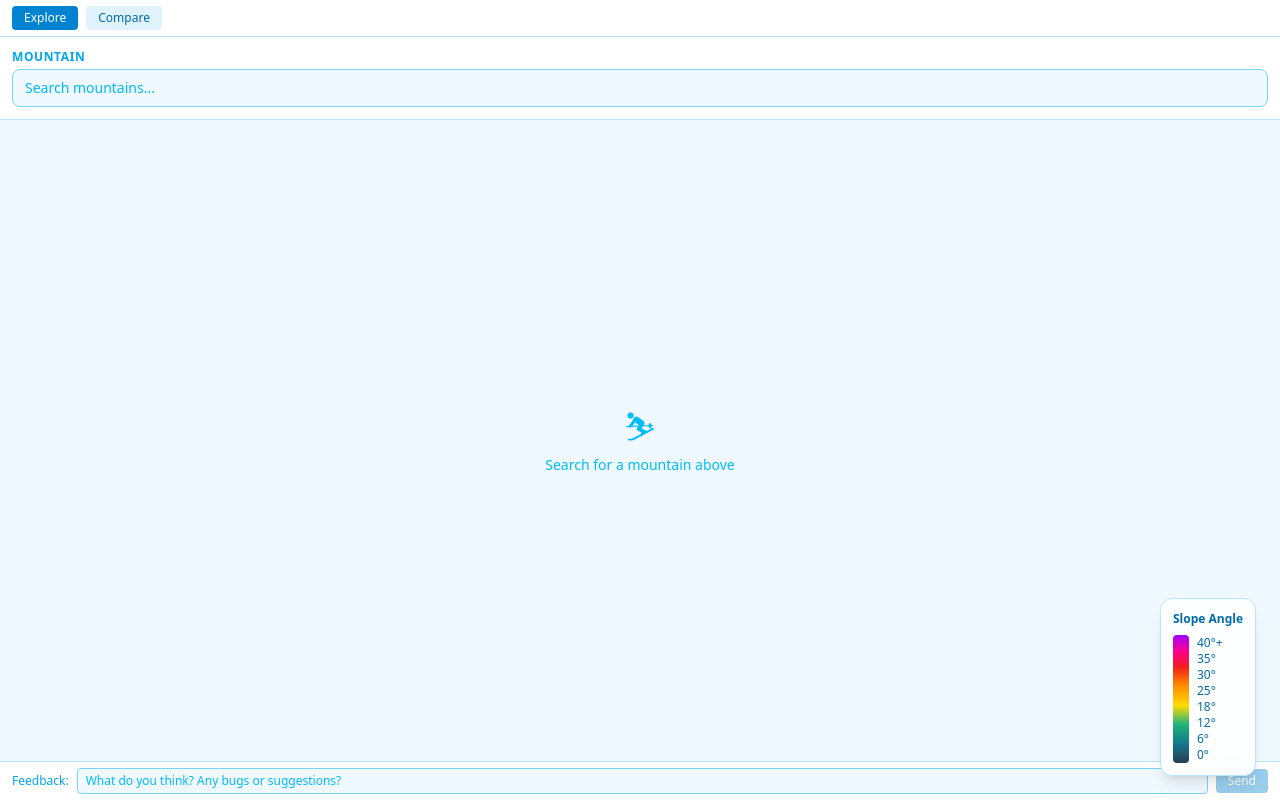
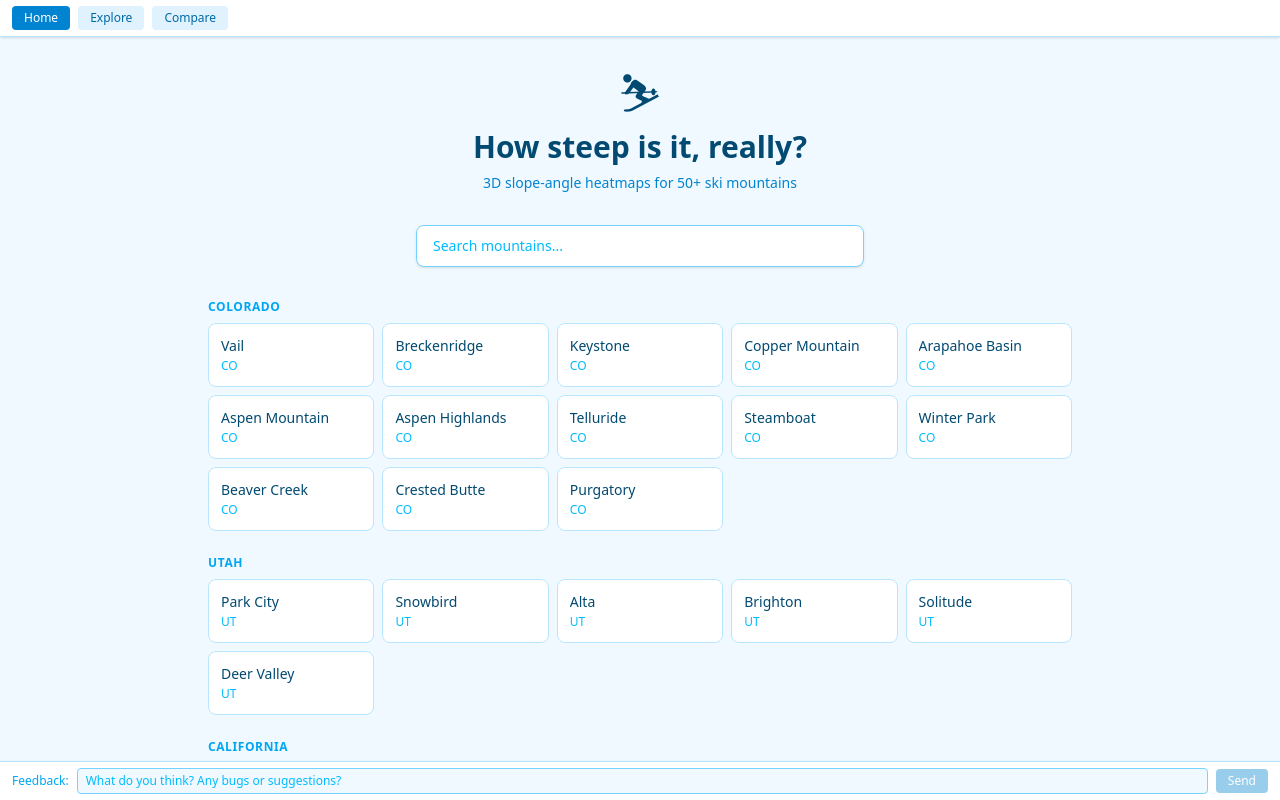
Before and after one commit to mhoroho/ski, a React (Vite) app: page / in a window 1280 px wide. Built offline with nearby package versions, Linux system fonts and the light colour scheme.

Commit message:
Add home page with mountain grid grouped by state
Hero section with tagline, search filter, and clickable
mountain cards grouped by state/province. Clicking a card
navigates to Explore with that mountain pre-loaded.

Co-Authored-By: Claude Opus 4.6 <noreply@anthropic.com>

```diff
--- a/src/App.tsx
+++ b/src/App.tsx
@@ -1,17 +1,37 @@
 import { useState } from 'react';
+import type { Mountain } from './types';
 import { MountainPane } from './components/MountainPane';
 import { ColorLegend } from './components/ColorLegend';
 import { FeedbackBar } from './components/FeedbackBar';
+import { HomePage } from './components/HomePage';
+
+type Page = 'home' | 'explore' | 'compare';
 
 function App() {
-  const [page, setPage] = useState<'explore' | 'compare'>('explore');
+  const [page, setPage] = useState<Page>('home');
+  const [initialMountain, setInitialMountain] = useState<Mountain | undefined>();
+
+  const goToExplore = (mountain?: Mountain) => {
+    setInitialMountain(mountain);
+    setPage('explore');
+  };
 
   return (
     <div className="flex flex-col h-screen bg-sky-50 text-sky-900">
       {/* Nav bar */}
       <div className="flex items-center gap-2 px-3 py-1.5 bg-white border-b border-sky-200 shadow-sm">
         <button
-          onClick={() => setPage('explore')}
+          onClick={() => setPage('home')}
+          className={`px-3 py-1 text-xs rounded transition-colors ${
+            page === 'home'
+              ? 'bg-sky-600 text-white'
+              : 'bg-sky-100 text-sky-700 hover:bg-sky-200'
+          }`}
+        >
+          Home
+        </button>
+        <button
+          onClick={() => goToExplore()}
           className={`px-3 py-1 text-xs rounded transition-colors ${
             page === 'explore'
               ? 'bg-sky-600 text-white'
@@ -34,9 +54,11 @@ function App() {
 
       {/* Page content */}
       <div className="flex-1 flex min-h-0">
-        {page === 'explore' ? (
+        {page === 'home' ? (
+          <HomePage onSelectMountain={goToExplore} />
+        ) : page === 'explore' ? (
           <div className="w-full flex flex-col">
-            <MountainPane label="Mountain" trailListSide="right" />
+            <MountainPane label="Mountain" trailListSide="right" initial={initialMountain} />
           </div>
         ) : (
           <>
@@ -62,7 +84,7 @@ function App() {
         )}
       </div>
 
-      <ColorLegend />
+      {page !== 'home' && <ColorLegend />}
       <FeedbackBar />
     </div>
   );
--- /dev/null
+++ b/src/components/HomePage.tsx
@@ -0,0 +1,91 @@
+import { useState } from 'react';
+import type { Mountain } from '../types';
+import { MOUNTAINS } from '../data/mountains';
+
+interface Props {
+  onSelectMountain: (mountain: Mountain) => void;
+}
+
+// Group mountains by state
+function groupByState(mountains: Mountain[]): Map<string, Mountain[]> {
+  const groups = new Map<string, Mountain[]>();
+  for (const m of mountains) {
+    const existing = groups.get(m.state) || [];
+    existing.push(m);
+    groups.set(m.state, existing);
+  }
+  return groups;
+}
+
+const STATE_NAMES: Record<string, string> = {
+  CO: 'Colorado', UT: 'Utah', CA: 'California', MT: 'Montana',
+  WY: 'Wyoming', ID: 'Idaho', NM: 'New Mexico', VT: 'Vermont',
+  NH: 'New Hampshire', ME: 'Maine', NY: 'New York', WA: 'Washington',
+  OR: 'Oregon', AK: 'Alaska', MI: 'Michigan', WV: 'West Virginia',
+  BC: 'British Columbia', QC: 'Quebec',
+};
+
+export function HomePage({ onSelectMountain }: Props) {
+  const [query, setQuery] = useState('');
+
+  const filtered = query.trim()
+    ? MOUNTAINS.filter((m) =>
+        `${m.name} ${m.state} ${STATE_NAMES[m.state] || ''}`.toLowerCase().includes(query.toLowerCase())
+      )
+    : MOUNTAINS;
+
+  const groups = groupByState(filtered);
+
+  return (
+    <div className="flex-1 overflow-y-auto">
+      <div className="max-w-4xl mx-auto px-4 py-8">
+        {/* Hero */}
+        <div className="text-center mb-8">
+          <div className="text-5xl mb-3">⛷</div>
+          <h1 className="text-3xl font-bold text-sky-900 mb-2">How steep is it, really?</h1>
+          <p className="text-sky-600 text-sm">3D slope-angle heatmaps for 50+ ski mountains</p>
+        </div>
+
+        {/* Search */}
+        <div className="max-w-md mx-auto mb-8">
+          <input
+            type="text"
+            value={query}
+            onChange={(e) => setQuery(e.target.value)}
+            placeholder="Search mountains..."
+            className="w-full px-4 py-2.5 bg-white border border-sky-300 rounded-lg text-sky-900 placeholder-sky-400 focus:outline-none focus:ring-2 focus:ring-sky-500 focus:border-transparent text-sm shadow-sm"
+          />
+        </div>
+
+        {/* Mountain grid grouped by state */}
+        {[...groups.entries()].map(([state, mountains]) => (
+          <div key={state} className="mb-6">
+            <h2 className="text-xs font-semibold text-sky-500 uppercase tracking-wider mb-2">
+              {STATE_NAMES[state] || state}
+            </h2>
+            <div className="grid grid-cols-2 sm:grid-cols-3 md:grid-cols-4 lg:grid-cols-5 gap-2">
+              {mountains.map((m) => (
+                <button
+                  key={m.slug}
+                  onClick={() => onSelectMountain(m)}
+                  className="bg-white border border-sky-200 rounded-lg p-3 text-left hover:border-sky-400 hover:shadow-md transition-all group"
+                >
+                  <div className="font-medium text-sm text-sky-900 group-hover:text-sky-700 truncate">
+                    {m.name}
+                  </div>
+                  <div className="text-xs text-sky-400 mt-0.5">{m.state}</div>
+                </button>
+              ))}
+            </div>
+          </div>
+        ))}
+
+        {filtered.length === 0 && (
+          <div className="text-center text-sky-400 text-sm py-8">
+            No mountains found matching "{query}"
+          </div>
+        )}
+      </div>
+    </div>
+  );
+}
```
